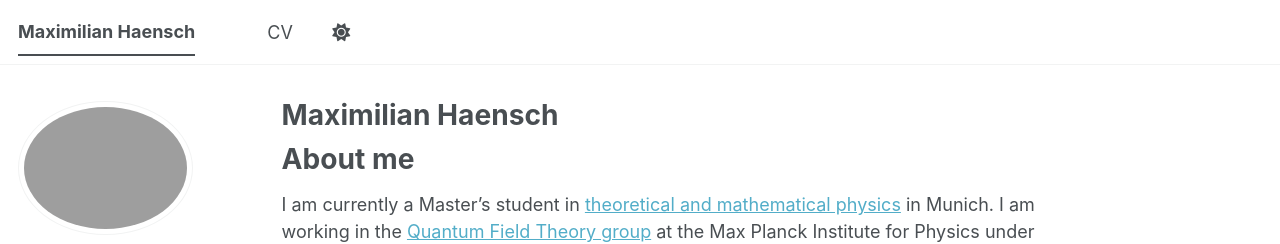
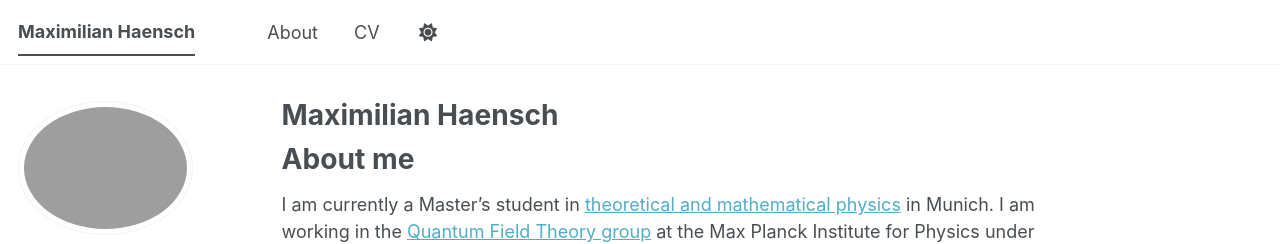
Before and after one commit to maximilianhaensch/maximilianhaensch.github.io, a Jekyll site: the page built from _pages/about.md, in a window 1280 px wide. Shown: the top 244 px of the page. Built offline with Jekyll 4.4.1, drawn with Linux system fonts in a browser that asks for light colours; a style sheet for code colours, icons or effects is not loaded.

Commit message:
Add 'About' section to navigation

```diff
--- a/_data/navigation.yml
+++ b/_data/navigation.yml
@@ -10,6 +10,9 @@
 main:
  # - title: "Publications"
  #   url: /publications/
+
+  - title: "About"
+    url: //
 
  # - title: "Talks"
   #  url: /talks/
```
